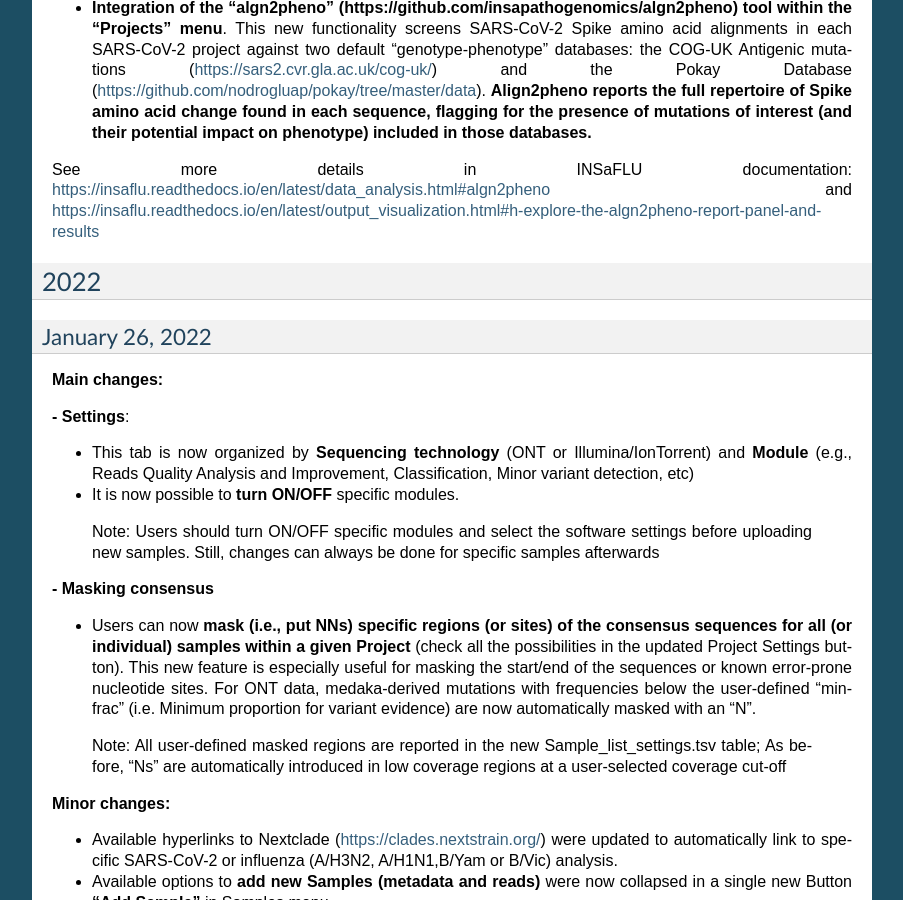
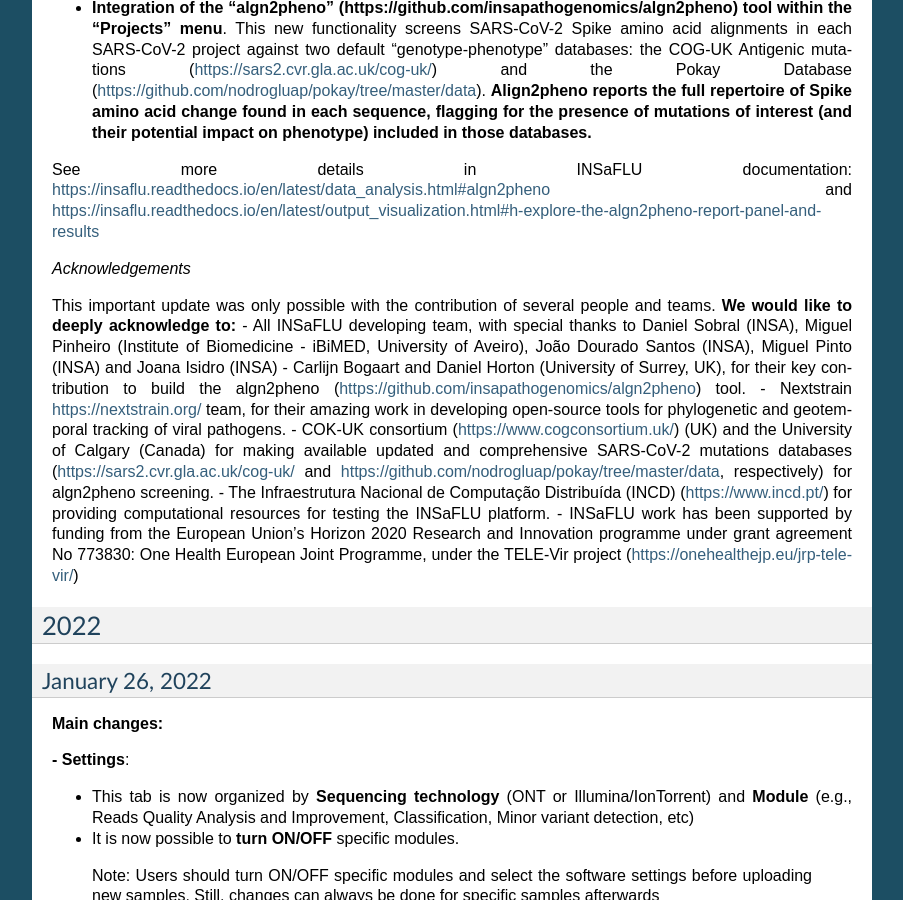
Before and after one commit to INSaFLU/insaflu_docs, a Sphinx documentation site: the page built from docs/change_log.rst, in a window 1280 px wide and 900 px high, scrolled down 477 px. Shown: the whole window, without its empty margins (198-1101 px from the left). Built offline with Sphinx 7.4.7, drawn with Linux system fonts in a browser that asks for light colours; formulas are drawn with MathJax 3.

Commit message:
Add acknowledgements

```diff
--- a/docs/change_log.rst
+++ b/docs/change_log.rst
@@ -21,6 +21,15 @@
 
 See more details in INSaFLU documentation:  https://insaflu.readthedocs.io/en/latest/data_analysis.html#algn2pheno and https://insaflu.readthedocs.io/en/latest/output_visualization.html#h-explore-the-algn2pheno-report-panel-and-results
 
+*Acknowledgements*
+
+This important update was only possible with the contribution of several people and teams. **We would like to deeply acknowledge to:**
+- All INSaFLU developing team, with special thanks to Daniel Sobral (INSA), Miguel Pinheiro (Institute of Biomedicine - iBiMED, University of Aveiro), João Dourado Santos (INSA), Miguel Pinto (INSA) and Joana Isidro (INSA)
+- Carlijn Bogaart and Daniel Horton (University of Surrey, UK), for their key contribution to build the algn2pheno (https://github.com/insapathogenomics/algn2pheno) tool.
+- Nextstrain https://nextstrain.org/ team, for their amazing work in developing open-source tools for phylogenetic and geotemporal tracking of viral pathogens.
+- COK-UK consortium (https://www.cogconsortium.uk/) (UK) and the University of Calgary (Canada) for making available updated and comprehensive SARS-CoV-2 mutations databases (https://sars2.cvr.gla.ac.uk/cog-uk/ and https://github.com/nodrogluap/pokay/tree/master/data, respectively) for algn2pheno screening.
+- The Infraestrutura Nacional de Computação Distribuída (INCD) (https://www.incd.pt/)  for providing computational resources for testing the INSaFLU platform.
+- INSaFLU work has been supported by funding from the European Union’s Horizon 2020 Research and Innovation programme under grant agreement No 773830: One Health European Joint Programme, under the TELE-Vir project (https://onehealthejp.eu/jrp-tele-vir/)
 
 
 2022
```
